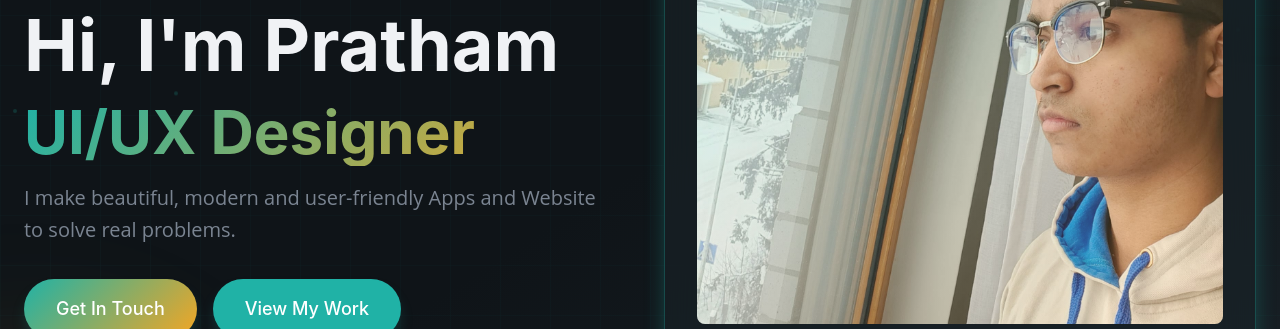
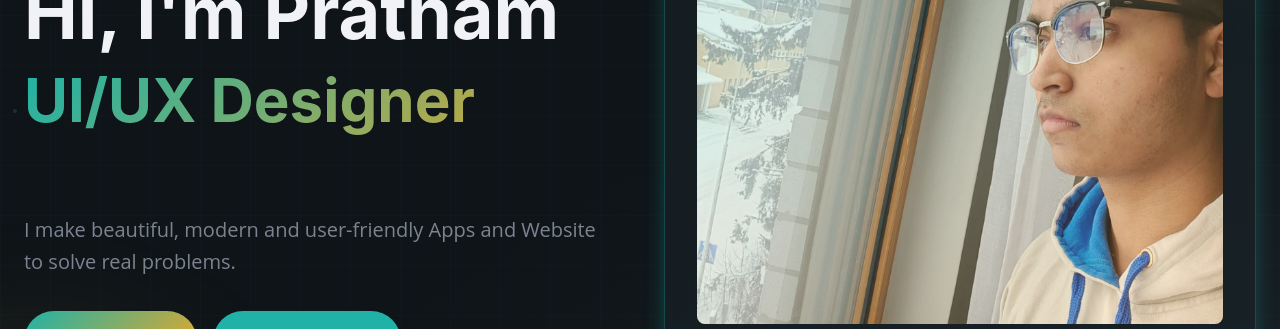
Before and after one commit to PrathamSawantCoder/simple_portfolio_website, a React (Vite) app: page / in a window 1280 px wide. Shown: the part 235-564 px from the top of the page. Built offline with nearby package versions, Linux system fonts and the light colour scheme; no server answers.

Commit message:
feat: add gradient text effect in Hero section and adjust padding for better visual impact

```diff
--- a/src/index.css
+++ b/src/index.css
@@ -204,7 +204,28 @@
     -webkit-background-clip: text;
     -webkit-text-fill-color: transparent;
     background-clip: text;
+
   }
+
+ .gradient-text-hero {
+    background: linear-gradient(
+      135deg,
+      var(--color-primary) 0%,
+      var(--color-highlight) 100%
+    );
+    -webkit-background-clip: text;
+    -webkit-text-fill-color: transparent;
+    background-clip: text;
+    padding-bottom: 5rem;
+
+  }
+
+  @media (min-width: 1024px) and (max-width: 1534px) {
+    .gradient-text-hero {
+      padding-bottom: 8rem;
+    }
+  }
+
 
   /* Section styles */
   .section {
--- a/src/sections/Hero.jsx
+++ b/src/sections/Hero.jsx
@@ -79,12 +79,12 @@ const Hero = () => {
             <div className="space-y-4">
               <h1 className="text-5xl lg:text-7xl font-bold leading-tight">
                 <span className="block">Hi, I'm Pratham</span>
-                <span className="block gradient-text text-4xl lg:text-6xl mt-3 h-16">
+                <span className="block gradient-text-hero text-4xl lg:text-6xl mt-3 h-16">
                   <TypeAnimation sequence={sequence} repeat={Infinity} />
                 </span>
               </h1>
 
-              <p className="text-xl text-muted-foreground leading-relaxed max-w-2xl font-open-sans hover:text-primary transistion-colors duration-300">
+              <p className="text-xl text-muted-foreground leading-relaxed max-w-2xl font-open-sans hover:text-primary transistion-colors duration-300 mt-2">
                 I make beautiful, modern and user-friendly Apps and Website to
                 solve real problems.
               </p>
```
